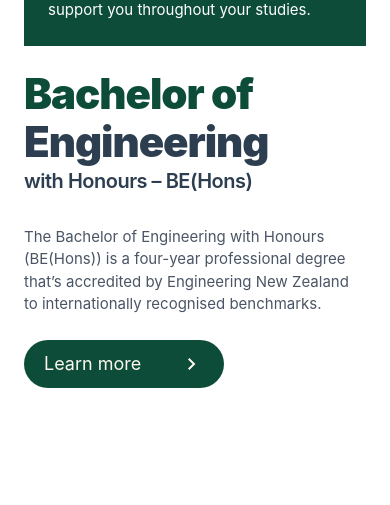
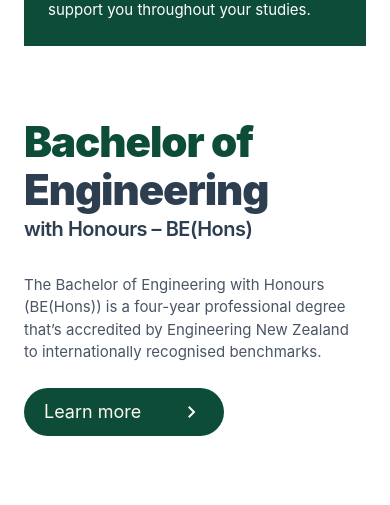
Before and after one commit to sabina-talipova/vic-uni-test, a Vue app: page / in a window 390 px wide. Shown: the part 581-1086 px from the top of the page. Built offline with nearby package versions, Linux system fonts and the light colour scheme; a web font is replaced by a local one.

Commit message:
Updated styles: Mobile view

```diff
--- a/src/components/HeroBlock/HeroBlock.vue
+++ b/src/components/HeroBlock/HeroBlock.vue
@@ -1,6 +1,11 @@
 <template>
   <div class="flex flex-col xl:grid xl:grid-cols-8 gap-6 xl:gap-24 content-center mt-6 mb-6">
-    <div :class="[position == 'left' ? 'order-last xl:order-first' : 'order-last', 'col-span-3']">
+    <div
+      :class="[
+        position == 'left' ? 'order-last xl:order-first' : 'order-last',
+        'col-span-3 mt-12 xl:mt-0',
+      ]"
+    >
       <h1 class="max-w-3xl mb-8 mx-auto">
         <div class="leading-tight tracking-tight heading-1">
           <span class="text-[#0d4c38] heading-1">Bachelor of </span>
@@ -32,7 +37,7 @@
     </div>
     <div class="w-full flex flex-col relative self-start col-span-5">
       <div
-        class="w-full h-[300px] banner-image xl:rounded-tl-[2vw] xl:rounded-br-[2vw]"
+        class="w-full h-[300px] banner-image md:rounded-tl-[2vw] md:rounded-br-[2vw]"
         :style="[
           position == 'left'
             ? 'background-image: url(https://www.wgtn.ac.nz/__data/assets/image/0009/2066580/students-lecture-2000x800.jpg);'
@@ -41,8 +46,8 @@
       ></div>
       <div
         :class="[
-          position == 'left' ? 'xl:-left-12' : 'xl:-right-12',
-          'flex-1 relative xl:-bottom-12 xl:absolute bg-[#0d4c38] p-6 xl:w-[500px] flex flex-col justify-between xl:rounded-tl-[2vw] xl:rounded-br-[2vw]',
+          position == 'left' ? 'md:-left-12' : 'md:-right-12',
+          'flex-1 relative md:-bottom-12 md:absolute bg-[#0d4c38] p-6 md:w-[500px] flex flex-col justify-between md:rounded-tl-[2vw] md:rounded-br-[2vw]',
         ]"
       >
         <div class="banner-title">
--- a/src/views/HomeView.vue
+++ b/src/views/HomeView.vue
@@ -5,7 +5,7 @@
 
 <template>
   <main
-    class="flex flex-col justify-center px-6 sm:mx-auto sm:max-w-2/3 w-full mt-6 mb-6 min-h-screen"
+    class="flex flex-col justify-center px-6 md:mx-auto md:max-w-2/3 w-full mt-6 mb-6 min-h-screen"
   >
     <HeroBlock />
     <FeaturedBlock />
```
